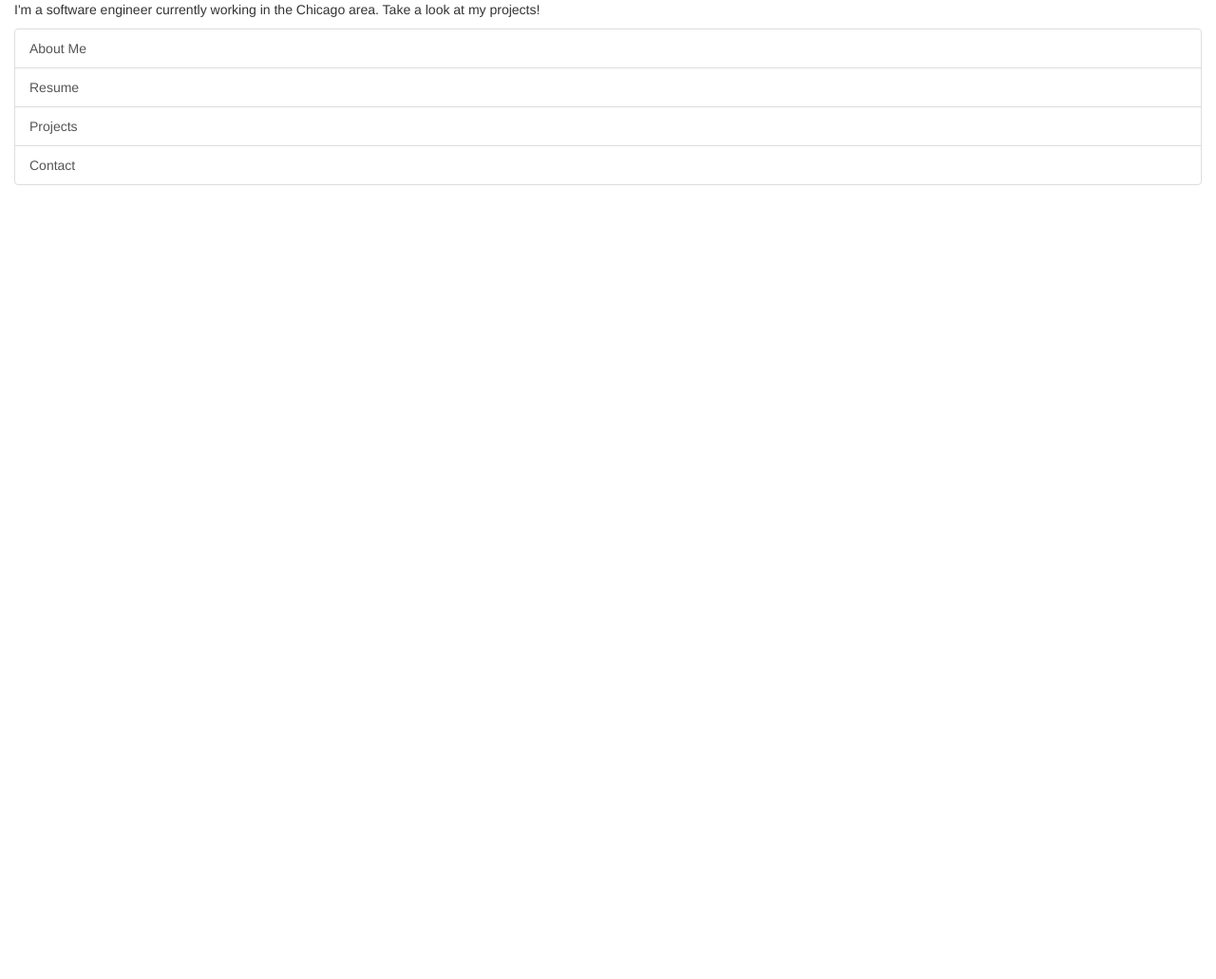
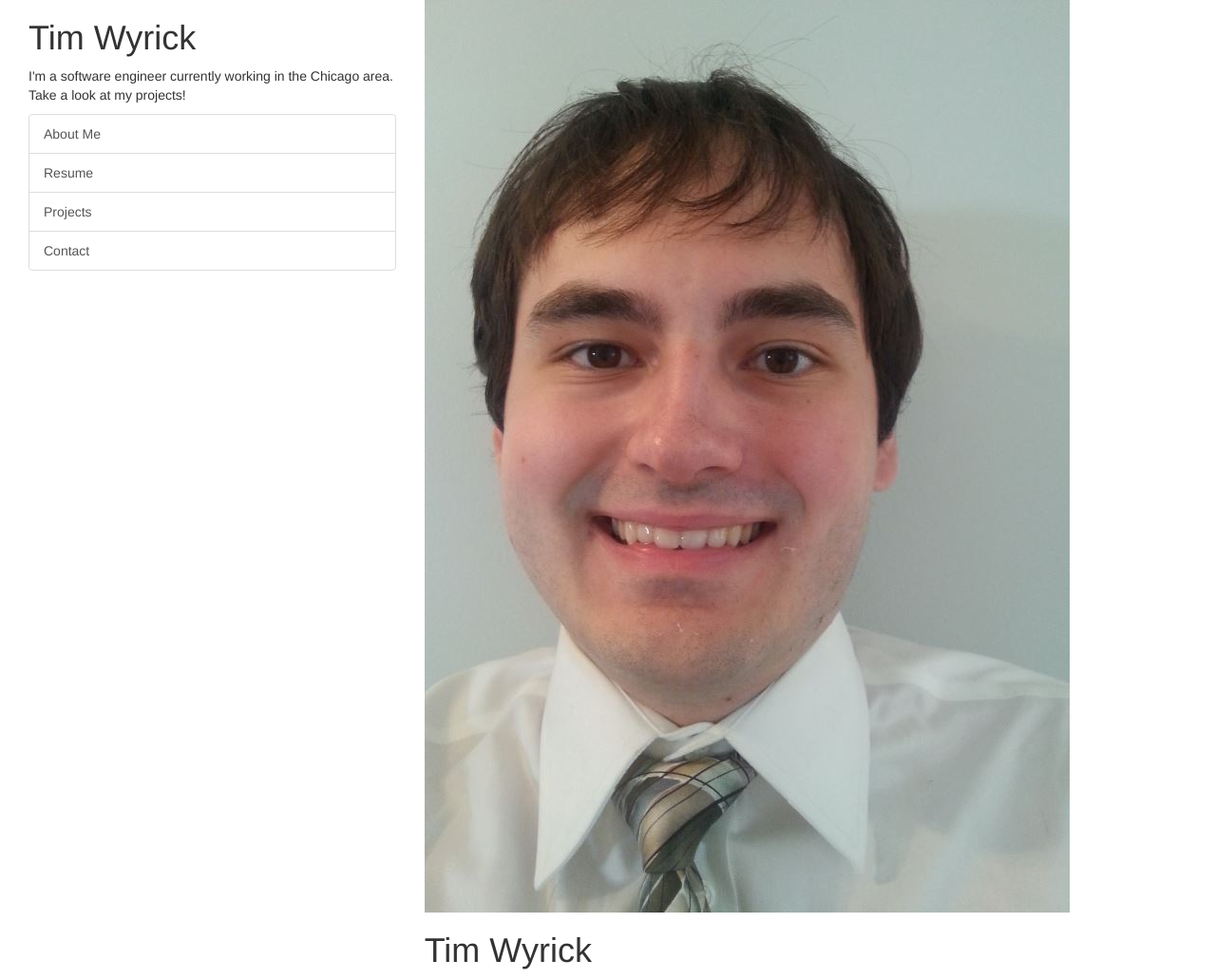
Before and after one commit to timwyrick/timwyrick.github.io, a plain HTML site: page index.html in a window 1280 px wide. Shown: the whole page at 95% size. Before the commit the page ends 800 px from the top, so only its background shows below. Drawn offline with nearby package versions, Linux system fonts and the light colour scheme.

Commit message:
Added photo and title

```diff
--- a/index.html
+++ b/index.html
@@ -1,5 +1,5 @@
 <!DOCTYPE html>
-<html>
+<html lang="en-US">
 	<head>
 		<link rel="stylesheet" href="https://maxcdn.bootstrapcdn.com/bootstrap/3.3.7/css/bootstrap.min.css">
 		<script src="https://ajax.googleapis.com/ajax/libs/jquery/3.1.1/jquery.min.js"></script>
@@ -7,7 +7,11 @@
 	</head>
 	<body>
 		<div class="container-fluid">
+			<div class="col-md-4">
+				<div>
+					<h1>Tim Wyrick</h1>
 					<p>I'm a software engineer currently working in the Chicago area. Take a look at my projects!</p>
+				</div>
 				<div class="list-group">
 					<a href="#" class="list-group-item">About Me</a>
 					<a href="#" class="list-group-item">Resume</a>
@@ -15,6 +19,11 @@
 					<a href="#" class="list-group-item">Contact</a>
 				</div>
 			</div>
+			<div class="col-md-8">
+				<img src="profilepic.jpg"/>
+				<h1>Tim Wyrick</h1>
+			</div>
+		</div>
 	</body>
 
 </html>
```
Also changed, not shown: profilepic.JPG (added). Lines whose indentation alone changed are shown as unchanged.
